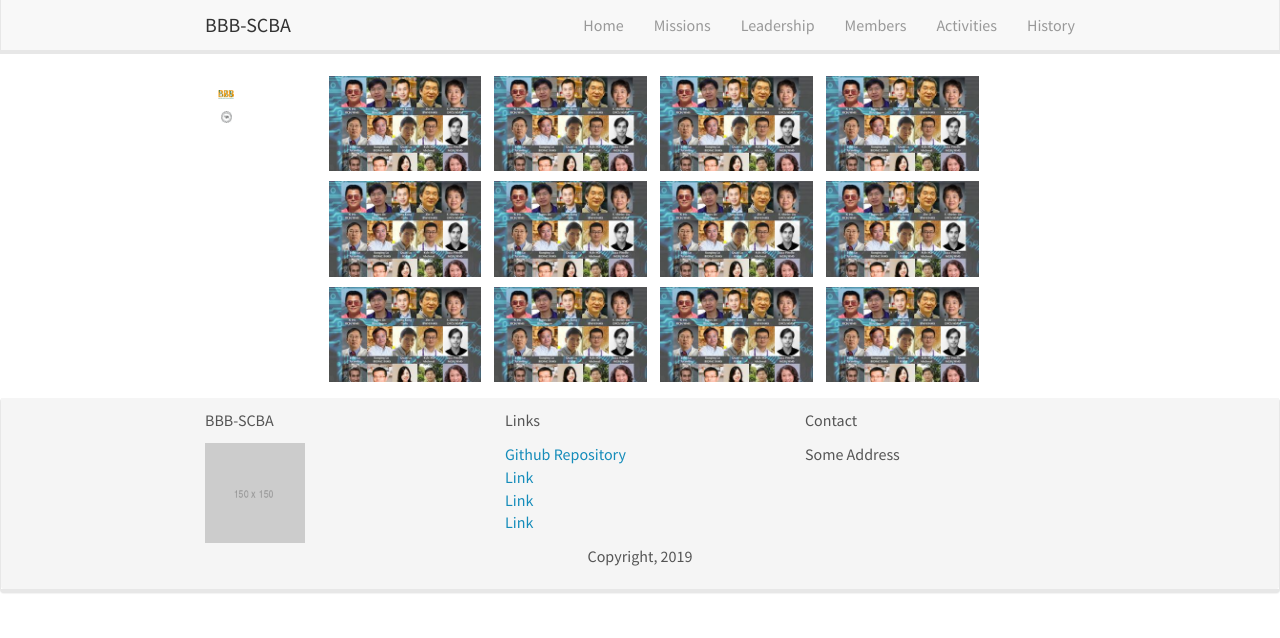
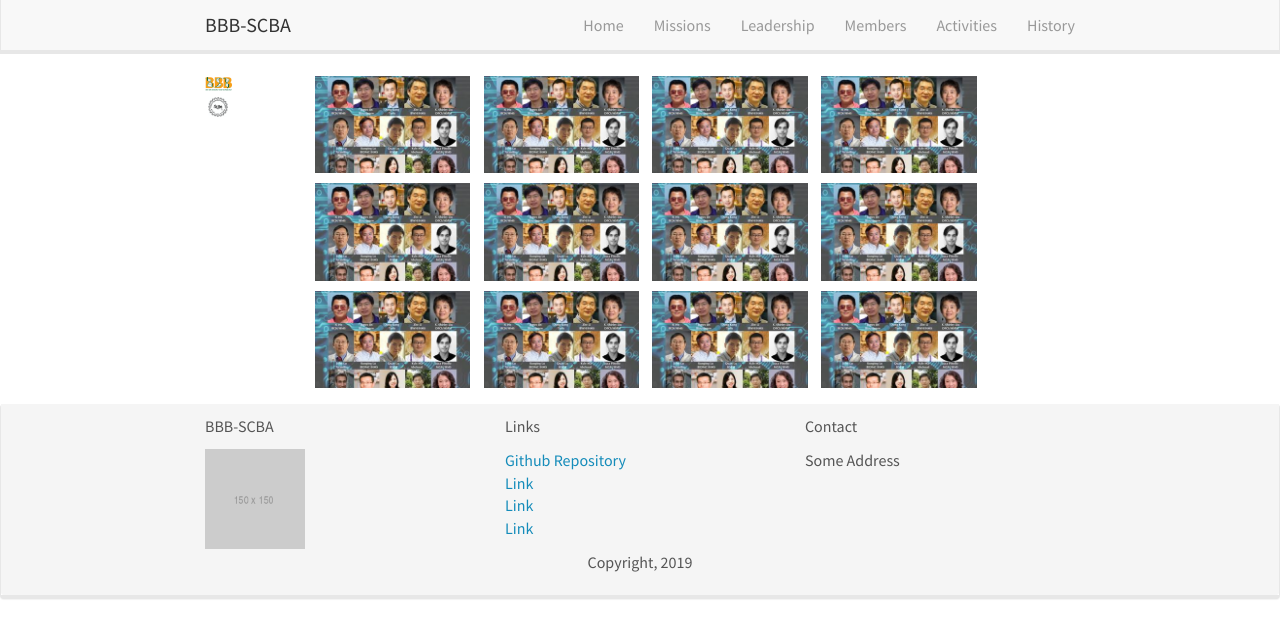
Before and after one commit to bbb-scba/bbb-scba.github.io, a Jekyll site: the page built from home.md, in a window 1280 px wide. Shown: the top 638 px of the page. Built offline with Jekyll 4.4.1, drawn with Linux system fonts in a browser that asks for light colours; nearby versions of some CDN libraries.

Commit message:
Update home.md

```diff
--- a/home.md
+++ b/home.md
@@ -7,11 +7,11 @@ permalink: /
 ---
 
 <div style="display: flex; flex-direction: row;">
-  <div class="left" style="flex-basis: 15%; padding: 10px;">
+  <div class="left" style="flex-basis: 15%;">
 
 <p align="center">
-<img src="images/logo/bbb_logo_yl_xl_v1.jpg" alt="logo example 2" style="width:75%; height:75%">
-<img src="images/logo/screen_shot_2018-02-19_at_10.50.36_am_0.png" alt="logo example 3" style="width:50%; height:50%" >
+<img src="images/logo/bbb_logo_yl_xl_v1.jpg" alt="logo example 2" style="width:100%; height:100%">
+<img src="images/logo/screen_shot_2018-02-19_at_10.50.36_am_0.png" alt="logo example 3" style="width:75%; height:75%" >
 </p>
 
   </div>
```
